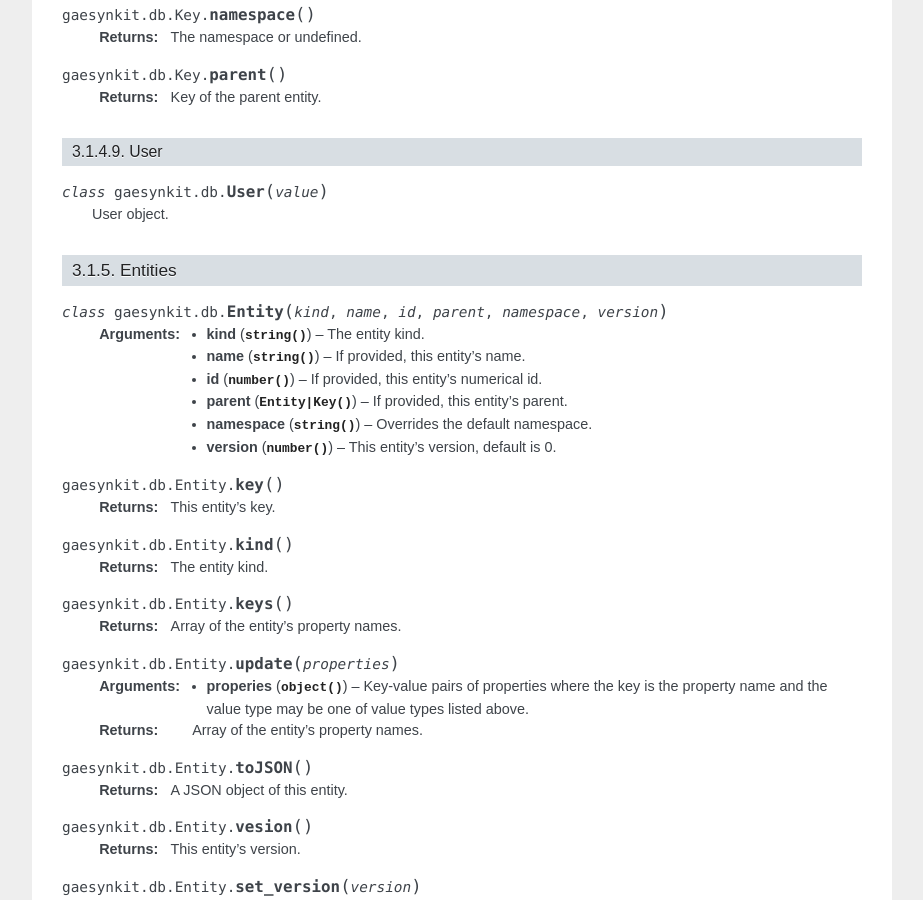
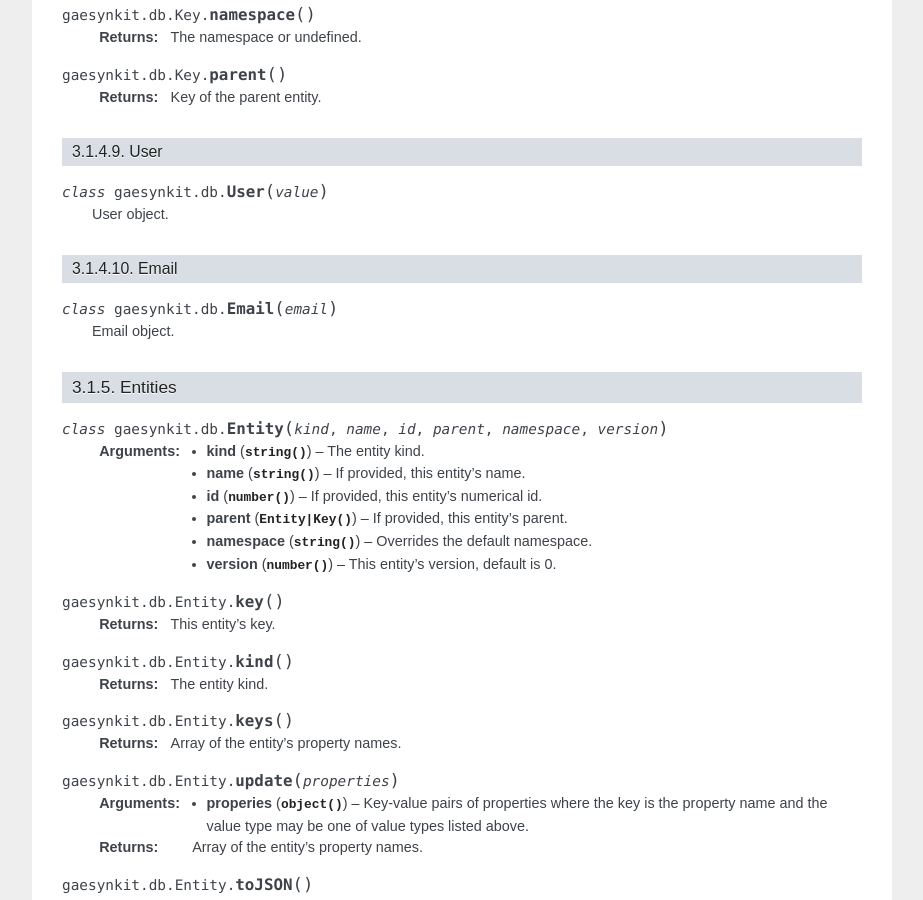
Before and after one commit to rodaebel/gaesynkit, a Sphinx documentation site: the page built from doc/source/reference.rst, in a window 1280 px wide and 900 px high, scrolled down 3154 px. Shown: the whole window, without its empty margins (198-1121 px from the left). Built offline with Sphinx 7.4.7, drawn with Linux system fonts in a browser that asks for light colours; some of the changed text lies outside the part shown.

Commit message:
Added documentation stub for Email properties.

```diff
--- a/doc/source/reference.rst
+++ b/doc/source/reference.rst
@@ -206,6 +206,12 @@ User
 
    User object.
 
+Email
++++++
+
+.. js:class:: gaesynkit.db.Email(email)
+
+   Email object.
 
 Entities
 --------
```
